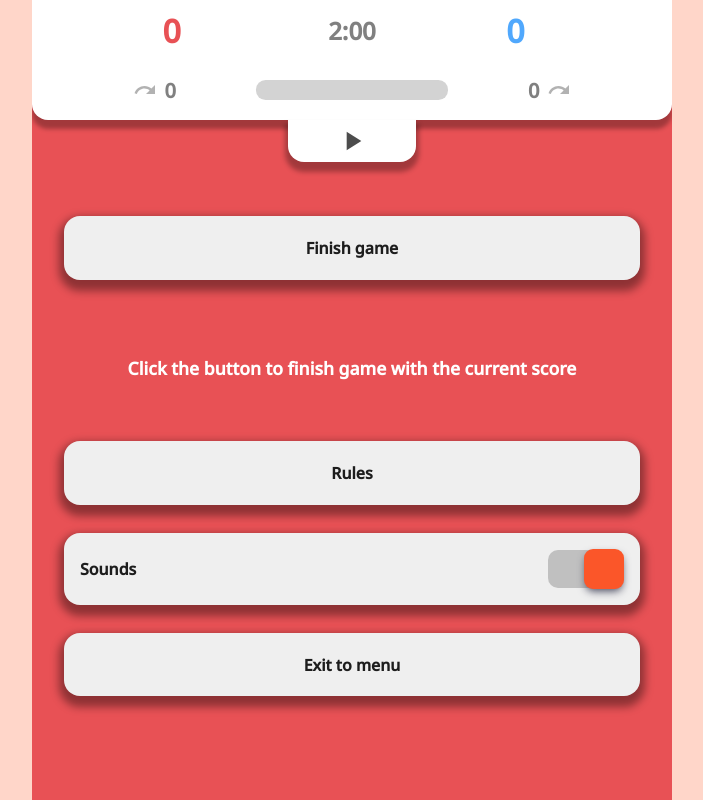
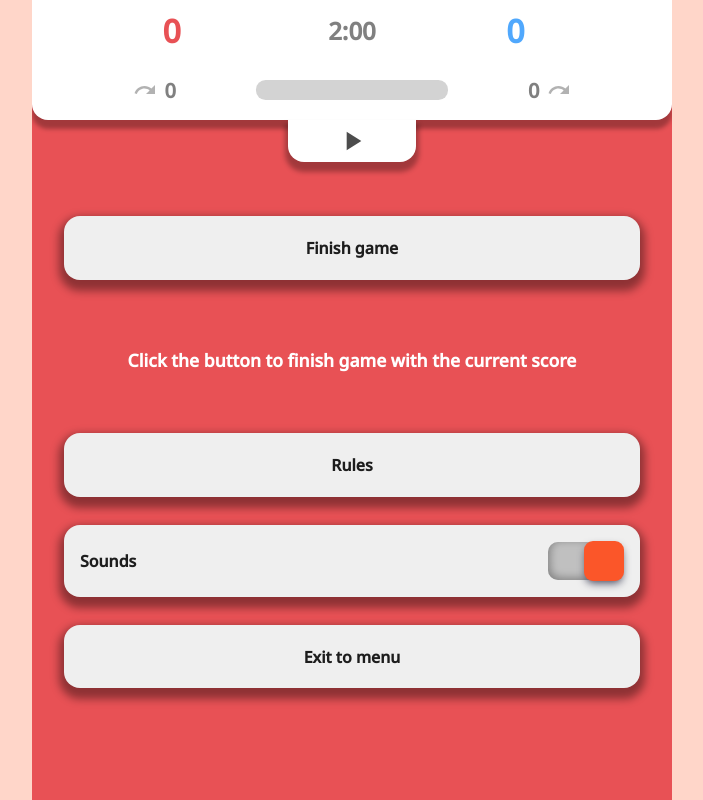
Before and after one commit to jwasowicz/tabu, a React (Create React App) app: page /round-screen in a window 1280 px wide. Both pictures are taken after a click on the element 640 px from the left and 140 px from the top of the page. Shown: the whole page, without its empty margins (288-991 px from the left). Built offline with nearby package versions, Linux system fonts and the light colour scheme; no server answers.

Commit message:
remove and add some styles

```diff
--- a/src/components/PauseScreen/styles.css
+++ b/src/components/PauseScreen/styles.css
@@ -28,7 +28,7 @@
 }
 
 .pause-screen__info {
-  margin-top: 3rem;
+  margin-top: 2.5rem;
   color: white;
   text-align: center;
   font-weight: bold;
@@ -191,6 +191,10 @@
   }
 }
 
+.react-switch-bg {
+  box-shadow: inset 2px -2px 9px 0px rgba(130, 130, 130, 1);
+}
+
 
 
 @media screen and (max-width: 450px) {
--- a/src/components/RoundScreen/styles.css
+++ b/src/components/RoundScreen/styles.css
@@ -184,4 +184,13 @@ a:has(.round-content__button) {
   .round_section-bottom__progress {
     margin: 0 15vw 0 15vw;
   }
+
+
+
 }
+
+@media screen and (max-width: 350px) {
+  .round_container__button {
+    width: 25%;
+  }
+}
```
